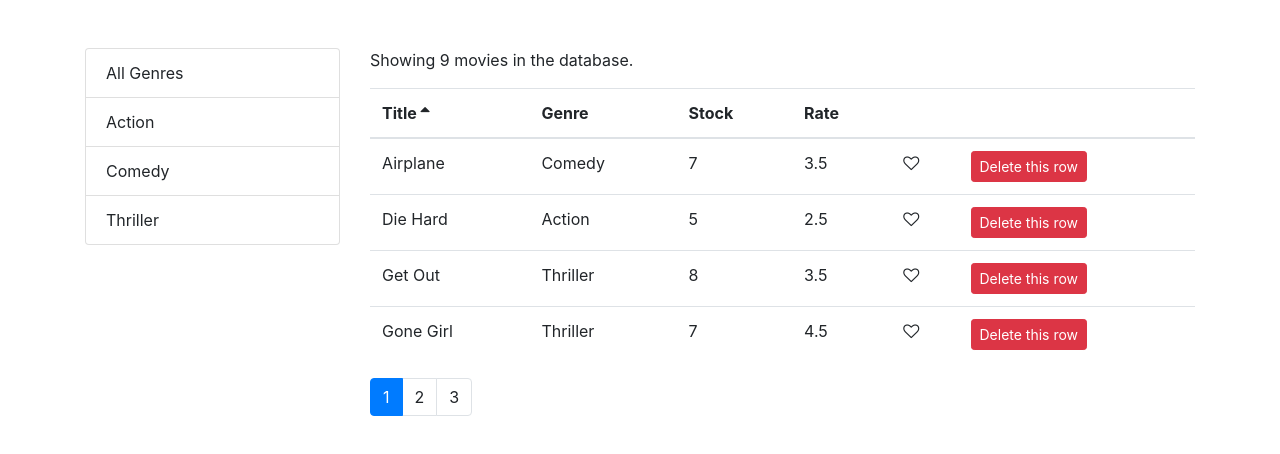
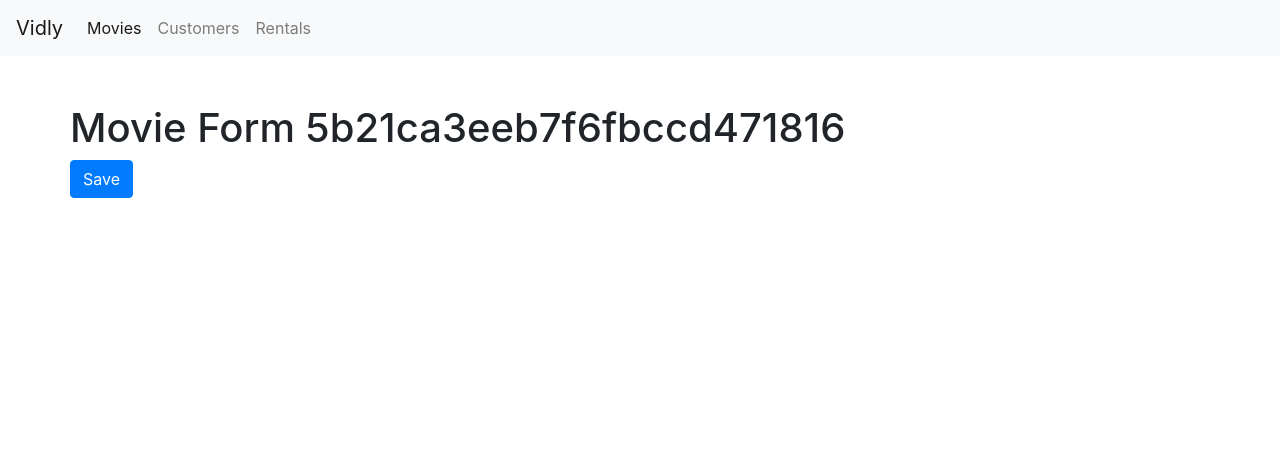
Before and after one commit to shamwela/vidly, a React (Create React App) app: page /movies/5b21ca3eeb7f6fbccd471816 in a window 1280 px wide. Shown: the top 454 px of the page. Built offline with nearby package versions, Linux system fonts and the light colour scheme.

Commit message:
14 - Exercises - NavBar and Routing

```diff
--- a/package.json
+++ b/package.json
@@ -12,6 +12,7 @@
     "prop-types": "^15.6.2",
     "react": "^17.0.2",
     "react-dom": "^17.0.2",
+    "react-router-dom": "^4.3.1",
     "react-scripts": "4.0.3",
     "web-vitals": "^1.1.2"
   },
--- a/src/App.css
+++ b/src/App.css
@@ -1,38 +1,3 @@
-.App {
-  text-align: center;
+#content {
+  padding: 3rem 0 0 0;
 }
-
-.App-logo {
-  height: 40vmin;
-  pointer-events: none;
-}
-
-@media (prefers-reduced-motion: no-preference) {
-  .App-logo {
-    animation: App-logo-spin infinite 20s linear;
-  }
-}
-
-.App-header {
-  background-color: #282c34;
-  min-height: 100vh;
-  display: flex;
-  flex-direction: column;
-  align-items: center;
-  justify-content: center;
-  font-size: calc(10px + 2vmin);
-  color: white;
-}
-
-.App-link {
-  color: #61dafb;
-}
-
-@keyframes App-logo-spin {
-  from {
-    transform: rotate(0deg);
-  }
-  to {
-    transform: rotate(360deg);
-  }
-}
--- a/src/App.js
+++ b/src/App.js
@@ -1,11 +1,28 @@
 import './App.css';
+import Navbar from './components/navbar';
+import { Switch, Route, Redirect } from 'react-router-dom';
+import MovieDetails from './components/movieDetails';
 import Movies from './components/movies';
+import Customers from './components/customers';
+import Rentals from './components/rentals';
+import NotFound from './components/common/notFound';
 
 function App() {
   return (
-    <main className="container">
-      <Movies />
-    </main>
+    <div id="app">
+      <Navbar />
+      <div id="content" className="container">
+        <Switch>
+          <Route path="/movies/:id" component={MovieDetails} />
+          <Route path="/movies" component={Movies}></Route>
+          <Route path="/customers" component={Customers}></Route>
+          <Route path="/rentals" component={Rentals}></Route>
+          <Route path="/not-found" component={NotFound}></Route>
+          <Redirect from="/" exact to="/movies" />
+          <Redirect to="/not-found" />
+        </Switch>
+      </div>
+    </div>
   );
 }
 
--- /dev/null
+++ b/src/components/common/notFound.jsx
@@ -0,0 +1,7 @@
+import React from 'react';
+
+const NotFound = () => {
+  return <h1>Not Found</h1>;
+};
+
+export default NotFound;
--- a/src/components/common/tableBody.jsx
+++ b/src/components/common/tableBody.jsx
@@ -1,10 +1,15 @@
 import React, { Component } from 'react';
+import { Link } from 'react-router-dom';
 import _ from 'lodash';
 
 class TableBody extends Component {
   renderCell = (item, column) => {
     if (column.content) {
       return column.content(item);
+    }
+
+    if (column.path === 'title') {
+      return <Link to={`/movies/${item._id}`}>{_.get(item, column.path)}</Link>;
     }
 
     return _.get(item, column.path);
--- /dev/null
+++ b/src/components/customers.jsx
@@ -0,0 +1,7 @@
+import React from 'react';
+
+const Customers = () => {
+  return <h1>Customers</h1>;
+};
+
+export default Customers;
--- /dev/null
+++ b/src/components/movieDetails.jsx
@@ -0,0 +1,22 @@
+import React, { Component } from 'react';
+
+class MovieDetails extends Component {
+  handleSave = () => {
+    this.props.history.push('/movies');
+  };
+
+  render() {
+    const { match } = this.props;
+
+    return (
+      <>
+        <h1>Movie Form {match.params.id}</h1>
+        <button onClick={this.handleSave} className="btn btn-primary">
+          Save
+        </button>
+      </>
+    );
+  }
+}
+
+export default MovieDetails;
--- /dev/null
+++ b/src/components/navbar.jsx
@@ -0,0 +1,40 @@
+import React, { Component } from 'react';
+import { NavLink } from 'react-router-dom';
+
+class Navbar extends Component {
+  render() {
+    return (
+      <nav className="navbar navbar-expand-lg navbar-light bg-light">
+        <a className="navbar-brand" href="/">
+          Vidly
+        </a>
+        <button
+          className="navbar-toggler"
+          type="button"
+          data-toggle="collapse"
+          data-target="#navbarNav"
+          aria-controls="navbarNav"
+          aria-expanded="false"
+          aria-label="Toggle navigation"
+        >
+          <span className="navbar-toggler-icon"></span>
+        </button>
+        <div className="collapse navbar-collapse" id="navbarNav">
+          <ul className="navbar-nav">
+            <NavLink className="nav-item nav-link" to="/movies">
+              Movies
+            </NavLink>
+            <NavLink className="nav-item nav-link" to="/customers">
+              Customers
+            </NavLink>
+            <NavLink className="nav-item nav-link" to="/rentals">
+              Rentals
+            </NavLink>
+          </ul>
+        </div>
+      </nav>
+    );
+  }
+}
+
+export default Navbar;
--- /dev/null
+++ b/src/components/rentals.jsx
@@ -0,0 +1,7 @@
+import React from 'react';
+
+const Rentals = () => {
+  return <h1>Rentals</h1>;
+};
+
+export default Rentals;
--- a/src/index.css
+++ b/src/index.css
@@ -1,6 +1,5 @@
 body {
   margin: 0;
-  padding: 3rem 0 0 0;
   font-family: sans-serif;
   -webkit-font-smoothing: antialiased;
   -moz-osx-font-smoothing: grayscale;
--- a/src/index.js
+++ b/src/index.js
@@ -1,5 +1,6 @@
 import React from 'react';
 import ReactDOM from 'react-dom';
+import { BrowserRouter } from 'react-router-dom';
 import './index.css';
 import App from './App';
 import reportWebVitals from './reportWebVitals';
@@ -7,9 +8,9 @@ import 'bootstrap/dist/css/bootstrap.css';
 import 'font-awesome/css/font-awesome.css';
 
 ReactDOM.render(
-  <React.StrictMode>
+  <BrowserRouter>
     <App />
-  </React.StrictMode>,
+  </BrowserRouter>,
   document.getElementById('root')
 );
 
```
Also changed, not shown: 1 other file (tests, documents, lock files or other folders).
